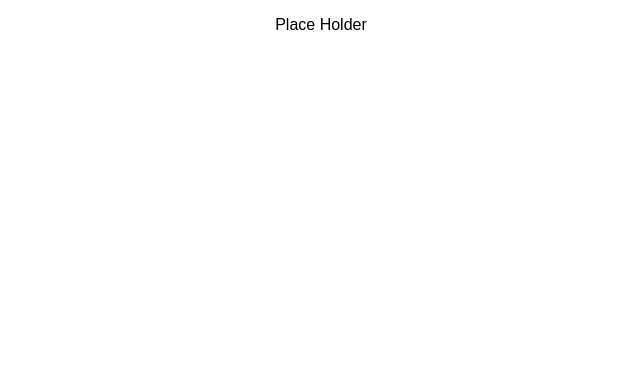
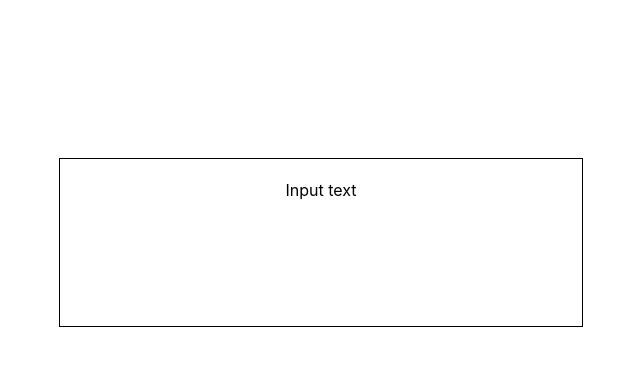
Before and after one commit to Cameron-Grams/sentence-scramble, a React (Create React App) app: page /input in a window 1280 px wide. Shown: the top 366 px of the page, without its empty margins (319-959 px from the left). Built offline with nearby package versions, Linux system fonts and the light colour scheme.

Commit message:
complete organization

```diff
--- a/package.json
+++ b/package.json
@@ -5,6 +5,8 @@
   "dependencies": {
     "react": "^16.6.3",
     "react-dom": "^16.6.3",
+    "react-router": "^4.3.1",
+    "react-router-dom": "^4.3.1",
     "react-scripts": "2.1.1"
   },
   "scripts": {
--- a/public/index.html
+++ b/public/index.html
@@ -5,36 +5,13 @@
     <link rel="shortcut icon" href="%PUBLIC_URL%/favicon.ico">
     <meta name="viewport" content="width=device-width, initial-scale=1, shrink-to-fit=no">
     <meta name="theme-color" content="#000000">
-    <!--
-      manifest.json provides metadata used when your web app is added to the
-      homescreen on Android. See https://developers.google.com/web/fundamentals/web-app-manifest/
-    -->
     <link rel="manifest" href="%PUBLIC_URL%/manifest.json">
-    <!--
-      Notice the use of %PUBLIC_URL% in the tags above.
-      It will be replaced with the URL of the `public` folder during the build.
-      Only files inside the `public` folder can be referenced from the HTML.
-
-      Unlike "/favicon.ico" or "favicon.ico", "%PUBLIC_URL%/favicon.ico" will
-      work correctly both with client-side routing and a non-root public URL.
-      Learn how to configure a non-root public URL by running `npm run build`.
-    -->
-    <title>React App</title>
+    <title>Sentence Scramble</title>
   </head>
   <body>
     <noscript>
       You need to enable JavaScript to run this app.
     </noscript>
     <div id="root"></div>
-    <!--
-      This HTML file is a template.
-      If you open it directly in the browser, you will see an empty page.
-
-      You can add webfonts, meta tags, or analytics to this file.
-      The build step will place the bundled scripts into the <body> tag.
-
-      To begin the development, run `npm start` or `yarn start`.
-      To create a production bundle, use `npm run build` or `yarn build`.
-    -->
   </body>
 </html>
--- a/src/App.js
+++ b/src/App.js
@@ -1,12 +1,20 @@
 import React, { Component } from 'react';
+import { BrowserRouter, Switch, Route } from 'react-router-dom'
+
+import Main from './containers/Main/Main'
+import InputText from './containers/InputText/InputText'
+
 import './App.css';
 
 class App extends Component {
     render() {
         return (
-            <div className="App">
-                <p>Place Holder</p>
-            </div>
+            <BrowserRouter >
+                <Switch>
+                    <Route exact path={ "/" } component={ Main }  />
+                    <Route path={ "/input" } component={ InputText } />
+                </Switch>
+            </BrowserRouter>
     );
   }
 }
--- /dev/null
+++ b/src/containers/InputText/InputText.css
@@ -0,0 +1,23 @@
+.inputContainerDiv{
+    display : flex;
+    flex-direction: column;
+    justify-content: flex-end;
+    align-items: center;
+    height: 100vh;
+    text-align: center;
+}
+
+.inputInnerDiv{
+    flex: 1;
+    border: 1px solid black;
+    padding: 5px;
+    width: 40%;
+}
+
+.inputTopControl{
+    flex: 1;
+}
+
+.inputLiftDiv{
+    flex: 3;
+}
--- /dev/null
+++ b/src/containers/InputText/InputText.jsx
@@ -0,0 +1,19 @@
+import React from 'react'
+import './InputText.css'
+
+class InputText extends React.Component{
+
+    render(){
+        return(
+            <div className={ "inputContainerDiv"} >
+                <div className={ "inputTopControl"}></div>
+                <div className={ "inputInnerDiv" }>
+                    <p>Input text</p>
+                </div>
+                <div className={ "inputLiftDiv"}></div>
+            </div>
+        )
+    }
+}
+
+export default InputText
--- /dev/null
+++ b/src/containers/Main/Main.css
@@ -0,0 +1,15 @@
+.mainContainerDiv{
+    display : flex;
+    flex-direction: column;
+    justify-content: center;
+    align-items: center;
+    height: 100vh;
+    text-align: center;
+}
+
+.mainInnerDiv{
+    border: 1px solid black;
+    padding: 5px;
+    height: 100px;
+    width: 200px;
+}
--- /dev/null
+++ b/src/containers/Main/Main.jsx
@@ -0,0 +1,20 @@
+import React from 'react'
+import { Link } from 'react-router-dom'
+import './Main.css'
+
+class Main extends React.Component{
+
+
+    render(){
+        return(
+            <div className={ "mainContainerDiv"}>
+                <div className={ "mainInnerDiv"}>
+                    <p>Placeholder</p>
+                    <Link to={ "/input" }><button>Go to Input</button></Link>
+                </div>
+            </div>
+        )
+    }
+}
+
+export default Main
```
Also changed, not shown: src/logo.svg (deleted), 1 other file (tests, documents, lock files or other folders).
